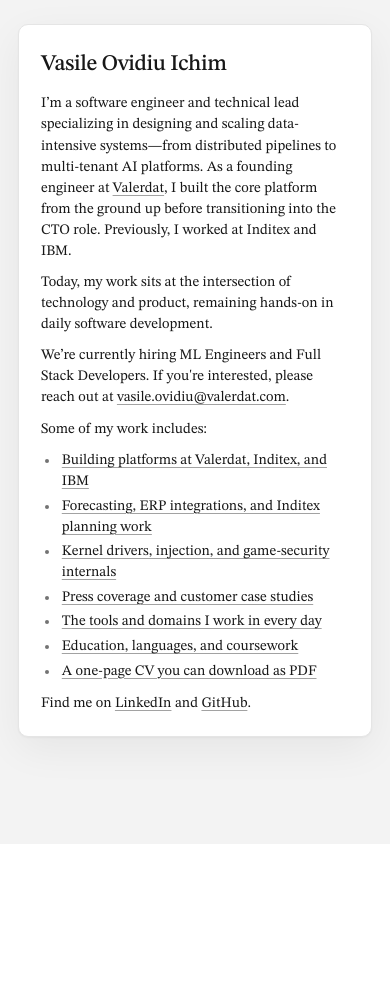
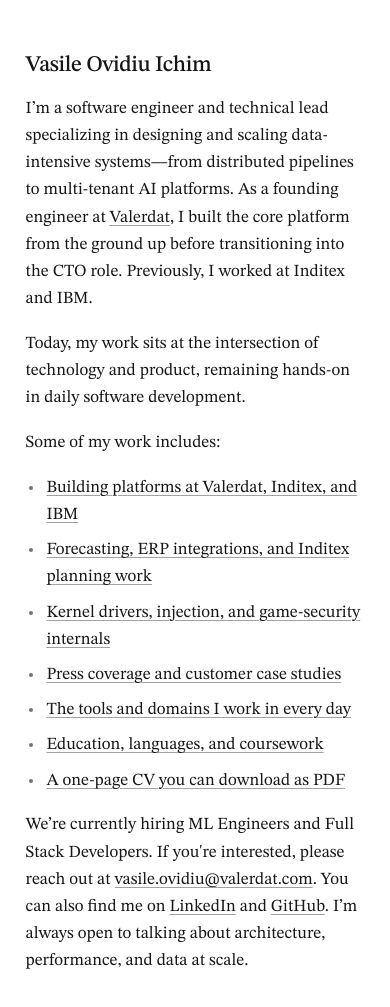
Before and after one commit to zabbix-byte/cv, a Django app: page / in a window 390 px wide. Before the commit the page ends 779 px from the top, so only its background shows below. Run offline with Django 5.2, Linux system fonts and the light colour scheme; some web fonts are replaced.

Commit message:
feat: Refactor homepage styles and content for improved layout and engagement
- Removed outdated CSS variables and adjusted styles for a cleaner design and better responsiveness.
- Updated padding and layout properties to enhance the visual presentation of the homepage.
- Revised homepage content for clarity, including a clearer call to action for hiring opportunities.
- Incremented stylesheet version in the base HTML template to reflect recent changes.

```diff
--- a/static/css/style.css
+++ b/static/css/style.css
@@ -48,7 +48,6 @@
   --measure: 42rem;
   --page-pad: clamp(1.5rem, 6vw, 3.25rem);
   --page-pad-top: clamp(3.5rem, 12vh, 8rem);
-  --home-wash: #f3f3f3;
   --font: "STIX Two Text", Georgia, "Times New Roman", serif;
   --mono: ui-monospace, SFMono-Regular, "Cascadia Code", Menlo, Consolas, monospace;
 }
@@ -70,7 +69,6 @@
     --code-str: #86efac;
     --code-cm: #8a8a8a;
     --selection: #2e2e2e;
-    --home-wash: #141414;
   }
 }
 
@@ -423,47 +421,12 @@ a:focus-visible {
 .code-block .str { color: var(--code-str); }
 .code-block .cm { color: var(--code-cm); }
 
-/* —— Home: carta de presentación —— */
-body.is-home {
-  background: var(--home-wash);
-  min-height: 100vh;
-  min-height: 100dvh;
-  display: flex;
-  align-items: center;
-  justify-content: center;
-  padding: clamp(1.5rem, 5vh, 3rem) clamp(1.25rem, 4vw, 2.5rem);
-}
-
+/* —— Home: flat, more air (leerob-style) —— */
 .page-home {
-  font-size: 15.5px;
-  line-height: 1.5;
-  max-width: 36rem;
-  width: 100%;
-  margin: 0;
-  background: var(--bg);
-  border: 1px solid var(--border);
-  border-radius: 12px;
-  box-shadow: 0 1px 2px color-mix(in srgb, var(--fg) 4%, transparent),
-    0 12px 40px color-mix(in srgb, var(--fg) 6%, transparent);
-  padding: clamp(2rem, 5vw, 2.75rem) clamp(1.75rem, 5vw, 2.75rem)
-    clamp(1.75rem, 4vw, 2.25rem);
-}
-
-.page-home h1 {
-  font-size: 1.35rem;
-  margin-bottom: 0.85rem;
-}
-
-.page-home p {
-  margin-bottom: 0.8rem;
-}
-
-.page-home .section-list {
-  margin: 0 0 0.85rem;
-}
-
-.page-home .section-list li {
-  margin-bottom: 0.28rem;
+  padding-top: clamp(4.5rem, 14vh, 9rem);
+  padding-right: clamp(1.75rem, 7vw, 3.5rem);
+  padding-bottom: 2.5rem;
+  padding-left: clamp(1.75rem, 7vw, 3.5rem);
 }
 
 /* —— Mobile (match leerob reading width) —— */
@@ -475,8 +438,8 @@ body.is-home {
   }
 
   body {
-    font-size: 16px;
-    line-height: 1.55;
+    font-size: 17px;
+    line-height: 1.6;
     padding-left: env(safe-area-inset-left, 0px);
     padding-right: env(safe-area-inset-right, 0px);
   }
@@ -491,34 +454,11 @@ body.is-home {
     padding-left: 1.5rem;
   }
 
-  body.is-home {
-    align-items: flex-start;
-    padding: calc(1.5rem + env(safe-area-inset-top, 0px)) 1.15rem
-      calc(1.5rem + env(safe-area-inset-bottom, 0px));
-  }
-
   .page-home {
-    font-size: 14.5px;
-    line-height: 1.45;
-    border-radius: 10px;
-    padding: 1.6rem 1.35rem 1.4rem;
-  }
-
-  .page-home h1 {
-    font-size: 1.25rem;
-    margin-bottom: 0.7rem;
-  }
-
-  .page-home p {
-    margin-bottom: 0.65rem;
-  }
-
-  .page-home .section-list {
-    margin-bottom: 0.7rem;
-  }
-
-  .page-home .section-list li {
-    margin-bottom: 0.22rem;
+    padding-top: calc(3.25rem + env(safe-area-inset-top, 0px));
+    padding-right: 1.6rem;
+    padding-bottom: calc(2rem + env(safe-area-inset-bottom, 0px));
+    padding-left: 1.6rem;
   }
 
   .page h1 {
@@ -609,8 +549,9 @@ body.is-home {
   }
 
   .page-home {
-    padding: 1.35rem 1.15rem 1.25rem;
-    font-size: 14px;
+    padding-top: calc(2.75rem + env(safe-area-inset-top, 0px));
+    padding-right: 1.4rem;
+    padding-left: 1.4rem;
   }
 }
 
--- a/templates/base.html
+++ b/templates/base.html
@@ -72,11 +72,11 @@
     <link href="https://fonts.googleapis.com/css2?family=STIX+Two+Text:ital,wght@0,400;0,500;0,600;1,400;1,500&display=swap" rel="stylesheet">
     <link rel="preload" href="{% static 'fonts/stix-var-latin.woff2' %}" as="font" type="font/woff2" crossorigin>
 
-    <link rel="stylesheet" href="{% static 'css/style.css' %}?v=11">
+    <link rel="stylesheet" href="{% static 'css/style.css' %}?v=13">
     {% block head %}{% endblock %}
   </head>
 
-  <body class="{% block body_class %}{% endblock %}">
+  <body>
     <main class="page{% block page_class %}{% endblock %}" id="main">
       {% block content %}{% endblock %}
     </main>
--- a/templates/pages/home.html
+++ b/templates/pages/home.html
@@ -2,7 +2,6 @@
 
 {% block title %}Vasile Ovidiu Ichim{% endblock %}
 {% block canonical %}https://ztrunk.space/{% endblock %}
-{% block body_class %}is-home{% endblock %}
 {% block page_class %} page-home{% endblock %}
 
 {% block content %}
@@ -17,11 +16,6 @@
     Today, my work sits at the intersection of technology and product, remaining hands-on in daily software development.
   </p>
 
-  <p>
-    We’re currently hiring ML Engineers and Full Stack Developers. If you're interested, please reach out at
-    <a href="mailto:vasile.ovidiu@valerdat.com">vasile.ovidiu@valerdat.com</a>.
-  </p>
-
   <p>Some of my work includes:</p>
   <ul class="section-list">
     <li><a href="{% url 'experience' %}">Building platforms at Valerdat, Inditex, and IBM</a></li>
@@ -34,10 +28,13 @@
   </ul>
 
   <p>
-    Find me on
+    We’re currently hiring ML Engineers and Full Stack Developers. If you're interested, please reach out at
+    <a href="mailto:vasile.ovidiu@valerdat.com">vasile.ovidiu@valerdat.com</a>.
+    You can also find me on
     <a href="https://www.linkedin.com/in/zabbix-byte/" target="_blank" rel="noopener">LinkedIn</a>
     and
     <a href="https://github.com/zabbix-byte" target="_blank" rel="noopener">GitHub</a>.
+    I’m always open to talking about architecture, performance, and data at scale.
   </p>
 </article>
 {% endblock %}
```
